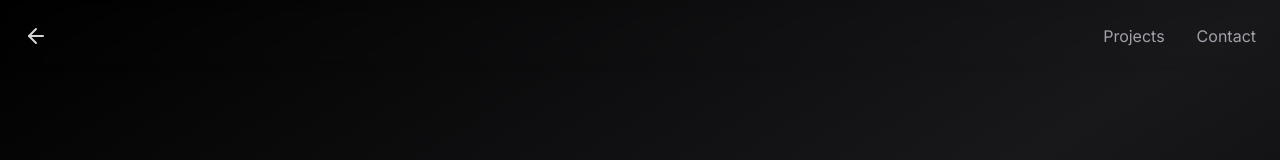
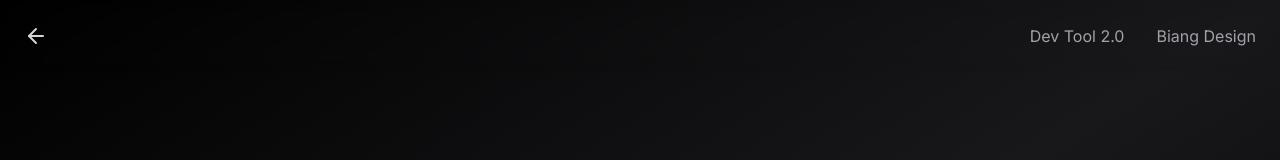
Before and after one commit to yangjchen/devtool2, a Next.js app: page /contact in a window 1280 px wide. Shown: the top 160 px of the page. Built offline with nearby package versions, Linux system fonts and the light colour scheme; what tailwindcss-debug-screens would draw is missing.

Commit message:
Update nav.tsx

```diff
--- a/app/components/nav.tsx
+++ b/app/components/nav.tsx
@@ -32,13 +32,13 @@ export const Navigation: React.FC = () => {
 							href="/projects"
 							className="duration-200 text-zinc-400 hover:text-zinc-100"
 						>
-							Projects
+							Dev Tool 2.0
 						</Link>
 						<Link
-							href="/contact"
+							href="www.biang.design"
 							className="duration-200 text-zinc-400 hover:text-zinc-100"
 						>
-							Contact
+							Biang Design
 						</Link>
 					</div>
 
```
